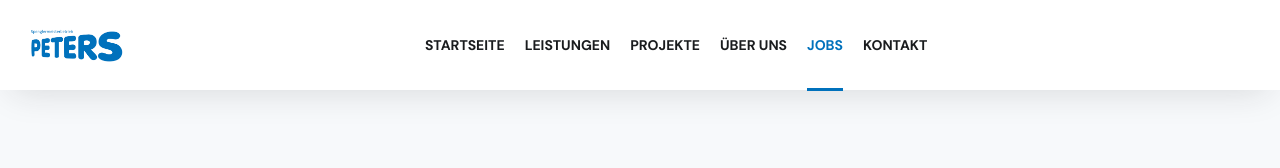
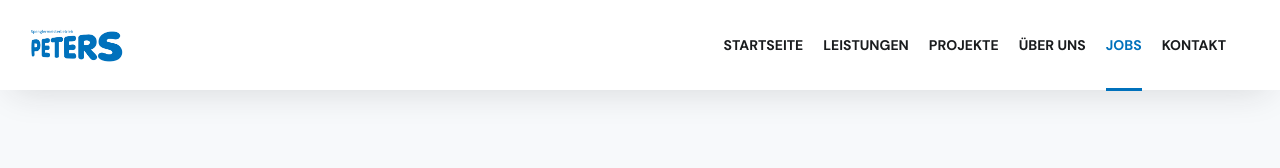
Before and after one commit to weareuntitled/karriere-peters, an Astro site: page / in a window 1280 px wide. Shown: the top 168 px of the page. Built offline with nearby package versions, Linux system fonts and the light colour scheme; Astro itself is replaced by a stand-in of ours; some icons are missing.

Commit message:
nav: collapse flex-1 + ml-auto for spacing

```diff
--- a/src/components/Nav.astro
+++ b/src/components/Nav.astro
@@ -66,8 +66,8 @@
   #hf-nav .logo { flex-shrink: 0; line-height: 0; max-width: 140px; }
   #hf-nav .logo img { display: block; height: 38px; width: auto; }
 
-  #hf-nav .collapse { display: flex; align-items: center; }
-  #hf-nav .navbar-nav { display: flex; gap: 20px; list-style: none; margin: 0; padding: 0; margin-right: 30px; }
+  #hf-nav .collapse { display: flex; align-items: center; flex: 1; }
+  #hf-nav .navbar-nav { display: flex; gap: 20px; list-style: none; margin: 0; padding: 0; margin-right: 30px; margin-left: auto; }
   #hf-nav .nav-item { position: relative; display: inline-block; }
   #hf-nav .nav-link {
     display: block; font-size: 14px; font-weight: 700; text-transform: uppercase;
```
Also changed, not shown: 8 other files.
